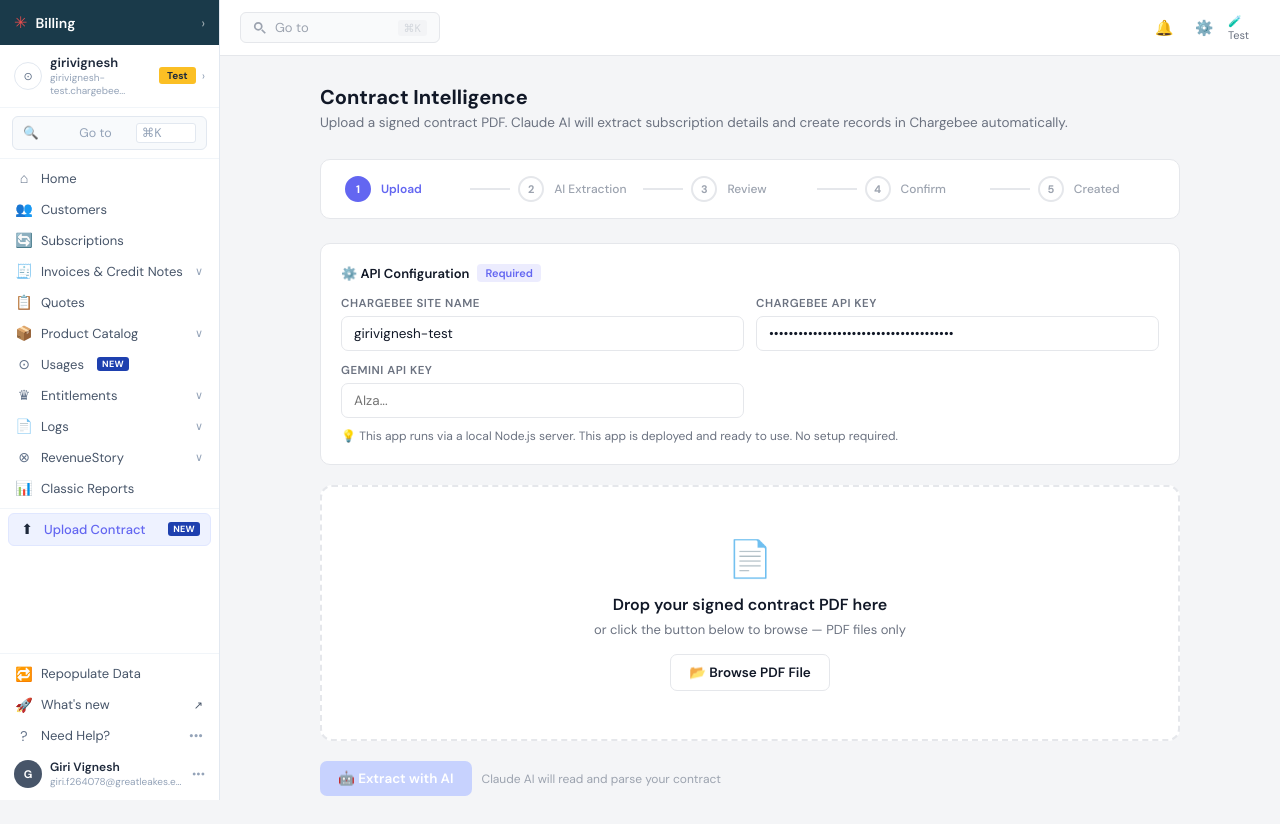
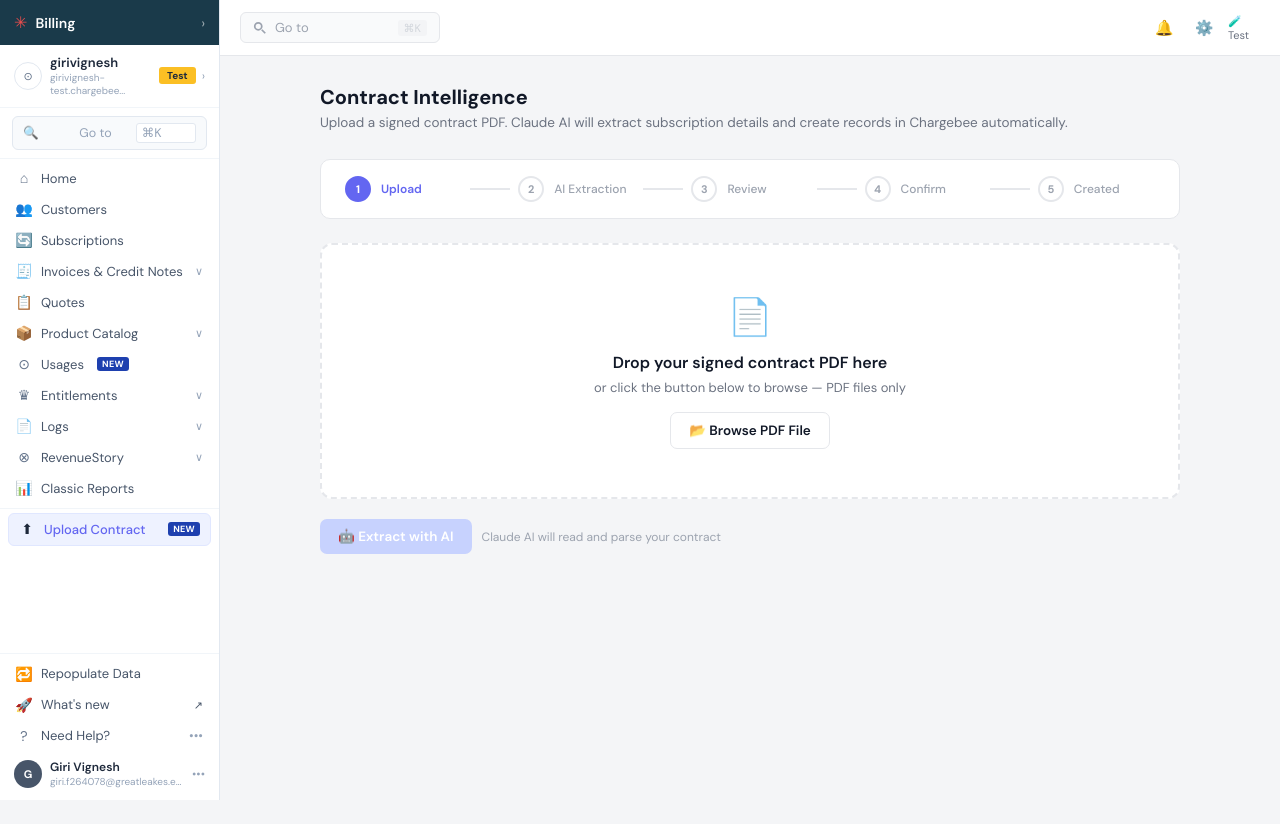
Before and after one commit to giri98vignesh-stack/Chargebee-AI-contract-parser, a website: page index.html in a window 1280 px wide. After the commit the page ends 800 px from the top, so only its background shows below. Drawn offline with nearby package versions, Linux system fonts and the light colour scheme.

Commit message:
Add files via upload

```diff
--- a/index.html
+++ b/index.html
@@ -806,28 +806,6 @@
         <div class="step" id="step-5">
           <div class="step-num">5</div>
           <div class="step-label">Created</div>
-        </div>
-      </div>
-
-      <!-- API CONFIG -->
-      <div class="api-config" id="api-config-section">
-        <div class="api-config-title">⚙️ API Configuration <span class="tag tag-purple">Required</span></div>
-        <div class="api-grid">
-          <div class="form-group">
-            <label class="form-label">Chargebee Site Name</label>
-            <input class="form-input" id="cb-site" placeholder="girivignesh-test" value="girivignesh-test">
-          </div>
-          <div class="form-group">
-            <label class="form-label">Chargebee API Key</label>
-            <input class="form-input" id="cb-key" type="password" placeholder="test_xxxxxxxxxxxx" value="test_UwfNYZNdkseBeC0RQcd1ykGM4N8b3mgyN">
-          </div>
-          <div class="form-group">
-            <label class="form-label">Gemini API Key</label>
-            <input class="form-input" id="anthropic-key" type="password" placeholder="AIza...">
-          </div>
-        </div>
-        <div style="margin-top:10px;font-size:12px;color:var(--cb-text-2)">
-          💡 This app runs via a local Node.js server. This app is deployed and ready to use. No setup required.
         </div>
       </div>
 
```
